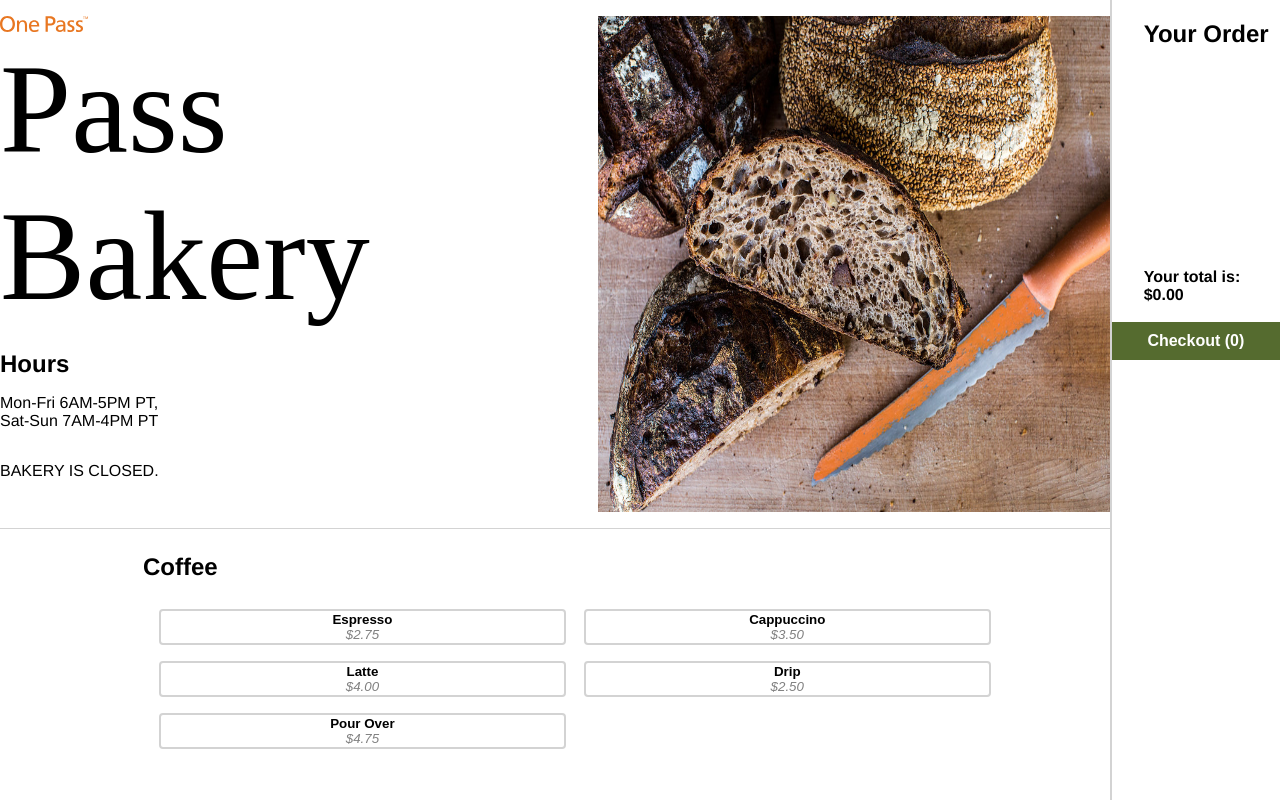
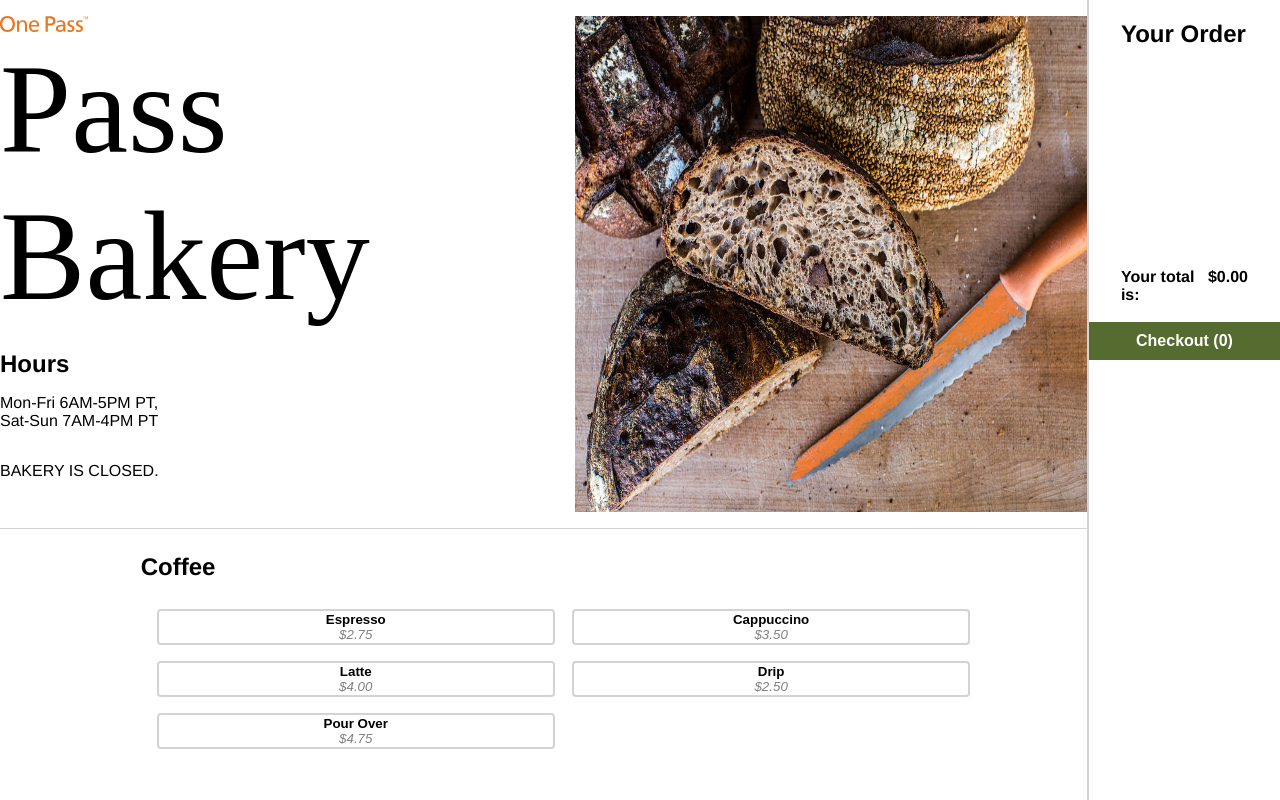
Before and after one commit to aalvarez11/pass-bakery-fe, a React (Create React App) app in the folder pass-bakery-fe/: page / in a window 1280 px wide. Shown: the top 800 px of the page. Built offline with nearby package versions, Linux system fonts and the light colour scheme; a web font is replaced by a local one.

Commit message:
fix styling so prices go on right

```diff
--- a/pass-bakery-fe/src/components/Cart.jsx
+++ b/pass-bakery-fe/src/components/Cart.jsx
@@ -23,8 +23,11 @@ const StyledCartPanel = styled.div`
     min-height: 200px;
   }
   p.cart__total {
+    display: flex;
+    justify-content: space-between;
     font-weight: bold;
     margin-left: 32px;
+    margin-right: 32px;
     margin-bottom: 8px;
   }
   button.cart__checkout {
@@ -56,7 +59,10 @@ function Cart(props) {
           return <CartItem key={item.name} {...item}></CartItem>;
         })}
       </div>
-      <p className="cart__total">Your total is: {cartTotal}</p>
+      <p className="cart__total">
+        <span>Your total is:</span>
+        <span>{cartTotal}</span>
+      </p>
       <button className="cart__checkout">Checkout ({itemQuantity})</button>
     </StyledCartPanel>
   );
--- a/pass-bakery-fe/src/components/CartItem.jsx
+++ b/pass-bakery-fe/src/components/CartItem.jsx
@@ -4,7 +4,7 @@ import { formatCurrency } from "../helpers/formatCurrency";
 const StyledItemContainer = styled.div`
   display: flex;
   justify-content: space-between;
-  p.cart-item__name {
+  p.cart__item {
     font-weight: bold;
   }
 `;
@@ -19,8 +19,10 @@ function CartItem(item) {
   return (
     <>
       <StyledItemContainer>
-        <p className="cart-item__name">{item.name}</p>
-        <p>{itemPrice}</p>
+        <p className="cart__item">
+          <span>{item.name}</span>
+          <span>{itemPrice}</span>
+        </p>
       </StyledItemContainer>
       <StyledRemoveButton>remove</StyledRemoveButton>
     </>
```
